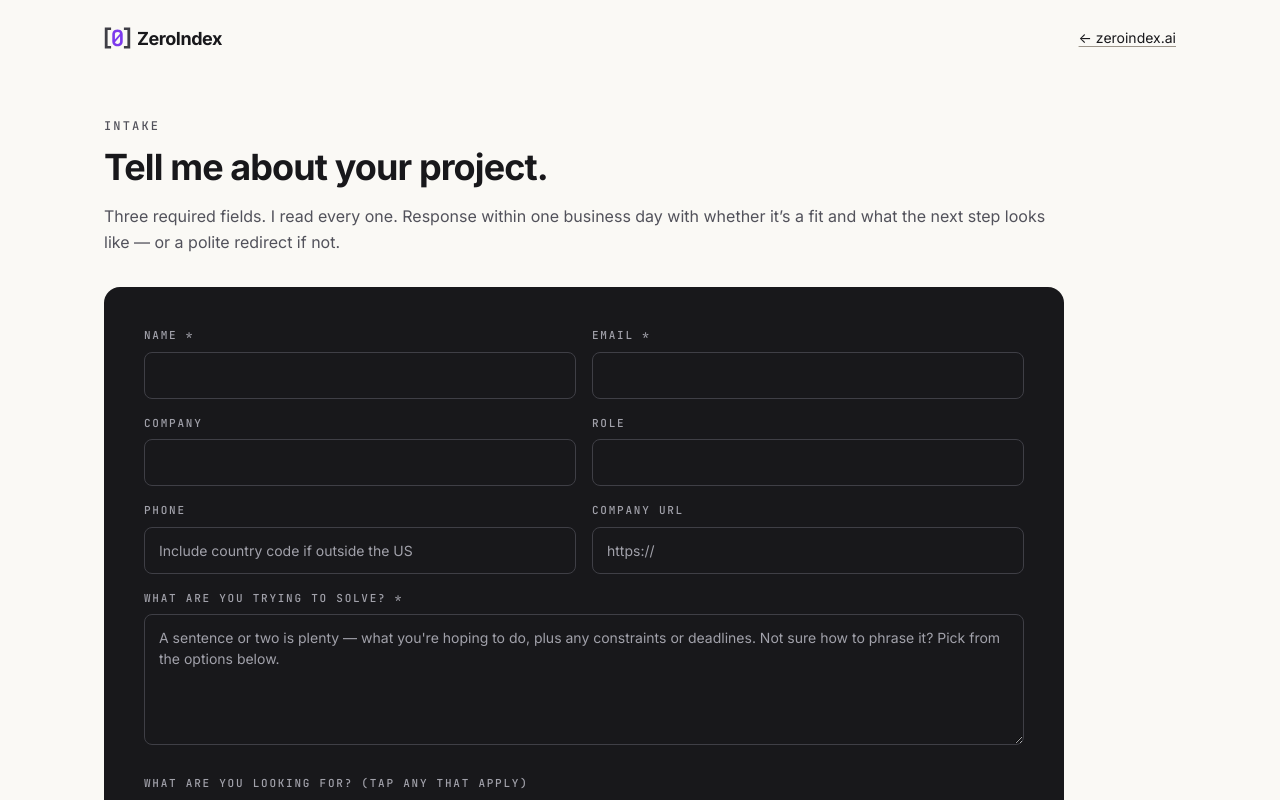
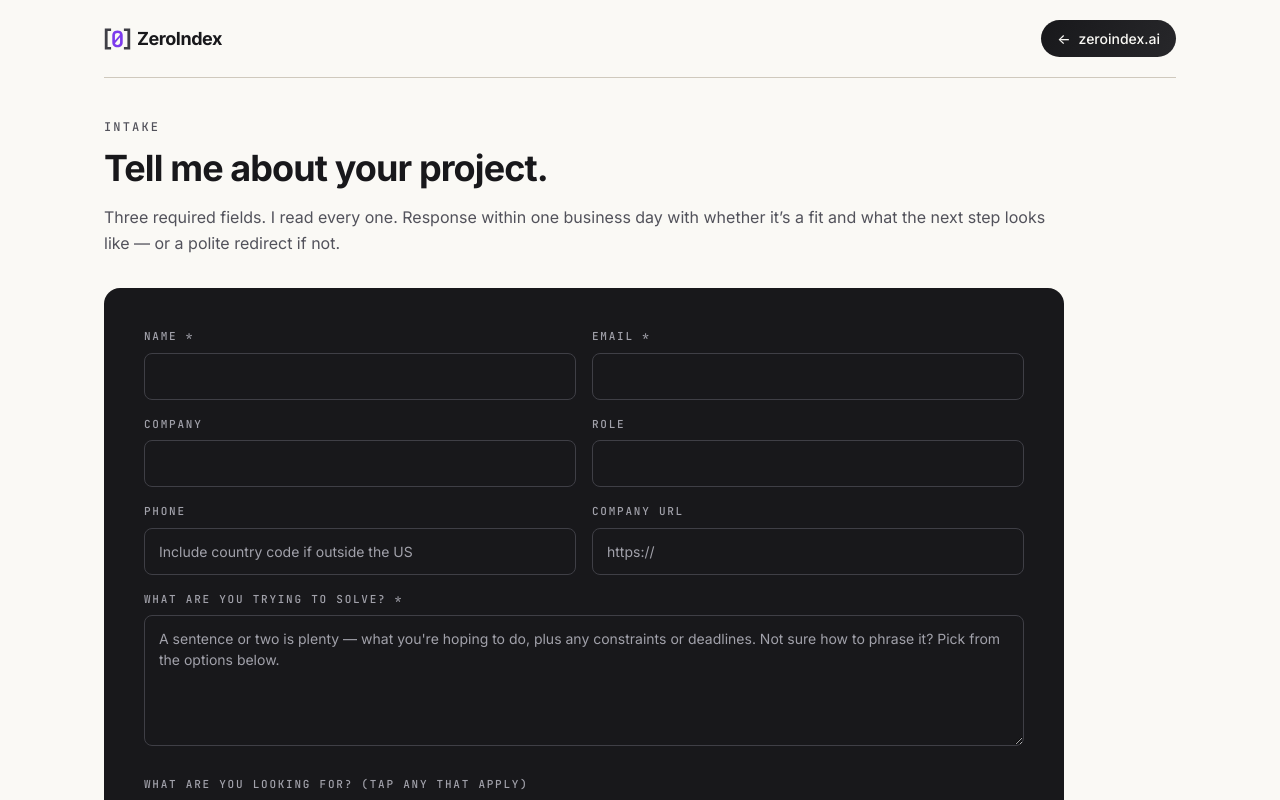
Before and after one commit to zeroindex-ai/intake-zero, a Next.js app: page / in a window 1280 px wide. Shown: the top 800 px of the page. Built offline with nearby package versions, Linux system fonts and the light colour scheme; no server answers.

Commit message:
feat(chrome): subdomain header refresh + unify btn-primary (#10)
Co-authored-by: Claude Opus 4.7 (1M context) <noreply@anthropic.com>

```diff
--- a/app/globals.css
+++ b/app/globals.css
@@ -189,11 +189,6 @@ body {
 /* Canonical ZeroIndex subdomain chrome — see canonical-subdomain-layout memory. */
 .site-header {
   background: var(--bg);
-  border-bottom: 1px solid transparent;
-  transition: border-color 0.2s ease;
-}
-.site-header.scrolled {
-  border-bottom-color: var(--line);
 }
 .brand-link {
   display: inline-flex;
@@ -248,18 +243,32 @@ body {
   outline-offset: 2px;
 }
 
+/* Canonical brand CTA pill — matches the apex "Start a project". Shared by the
+   header back link and the intake form's submit button. */
 .btn-primary {
-  background: var(--ink);
-  color: var(--bg);
-  border-radius: 8px;
-  transition: opacity 150ms ease;
+  display: inline-flex;
+  align-items: center;
+  gap: 8px;
+  padding: 8px 16px;
+  font-size: 14px;
+  font-weight: 500;
+  background: linear-gradient(120deg, #18181b 0%, #27272a 100%);
+  color: #faf9f5;
+  border-radius: 9999px;
+  text-decoration: none;
+  transition:
+    box-shadow 0.2s ease,
+    transform 0.15s ease;
 }
 .btn-primary:hover {
-  opacity: 0.88;
+  box-shadow: 0 8px 24px -12px rgba(124, 58, 237, 0.35);
+  transform: translateY(-2px);
 }
 .btn-primary:disabled {
   opacity: 0.5;
   cursor: not-allowed;
+  transform: none;
+  box-shadow: none;
 }
 
 .btn-ghost {
--- a/app/layout.tsx
+++ b/app/layout.tsx
@@ -1,5 +1,4 @@
 import type { Metadata } from 'next';
-import Script from 'next/script';
 import './globals.css';
 
 export const metadata: Metadata = {
@@ -36,8 +35,9 @@ export default function RootLayout({ children }: { children: React.ReactNode })
           Skip to content
         </a>
 
-        <header id="siteHeader" className="site-header sticky top-0 z-30">
-          <div className="max-w-6xl mx-auto px-6 md:px-10 py-5 flex items-center justify-between">
+        <header className="site-header sticky top-0 z-30">
+          <div className="max-w-6xl mx-auto px-6 md:px-10">
+            <div className="py-5 flex items-center justify-between border-b line">
               <a href="https://zeroindex.ai" className="brand-link" aria-label="ZeroIndex home">
                 <svg
                   xmlns="http://www.w3.org/2000/svg"
@@ -64,17 +64,18 @@ export default function RootLayout({ children }: { children: React.ReactNode })
                 </svg>
                 <span className="brand-name">ZeroIndex</span>
               </a>
-            <a
-              href="https://zeroindex.ai"
-              className="text-sm muted inline-link hover:opacity-80 transition-opacity"
-            >
-              &larr; zeroindex.ai
+              <a href="https://zeroindex.ai" className="btn-primary">
+                <span aria-hidden="true">&larr;</span>
+                zeroindex.ai
               </a>
+            </div>
           </div>
         </header>
 
         <div className="max-w-6xl w-full mx-auto px-6 md:px-10 flex-1 flex flex-col">
-          <main id="main-content" className="flex-1">{children}</main>
+          <main id="main-content" className="flex-1">
+            {children}
+          </main>
 
           <footer className="border-t line py-10 text-sm">
             <div className="muted flex flex-col md:flex-row gap-3 md:items-center md:justify-between">
@@ -90,10 +91,6 @@ export default function RootLayout({ children }: { children: React.ReactNode })
             </div>
           </footer>
         </div>
-
-        <Script id="sticky-header-listener" strategy="afterInteractive">
-          {`(function(){var h=document.getElementById('siteHeader');if(!h)return;function f(){h.classList.toggle('scrolled',window.scrollY>4)}window.addEventListener('scroll',f,{passive:true});f()})();`}
-        </Script>
       </body>
     </html>
   );
```
Lines whose indentation alone changed are shown as unchanged.
